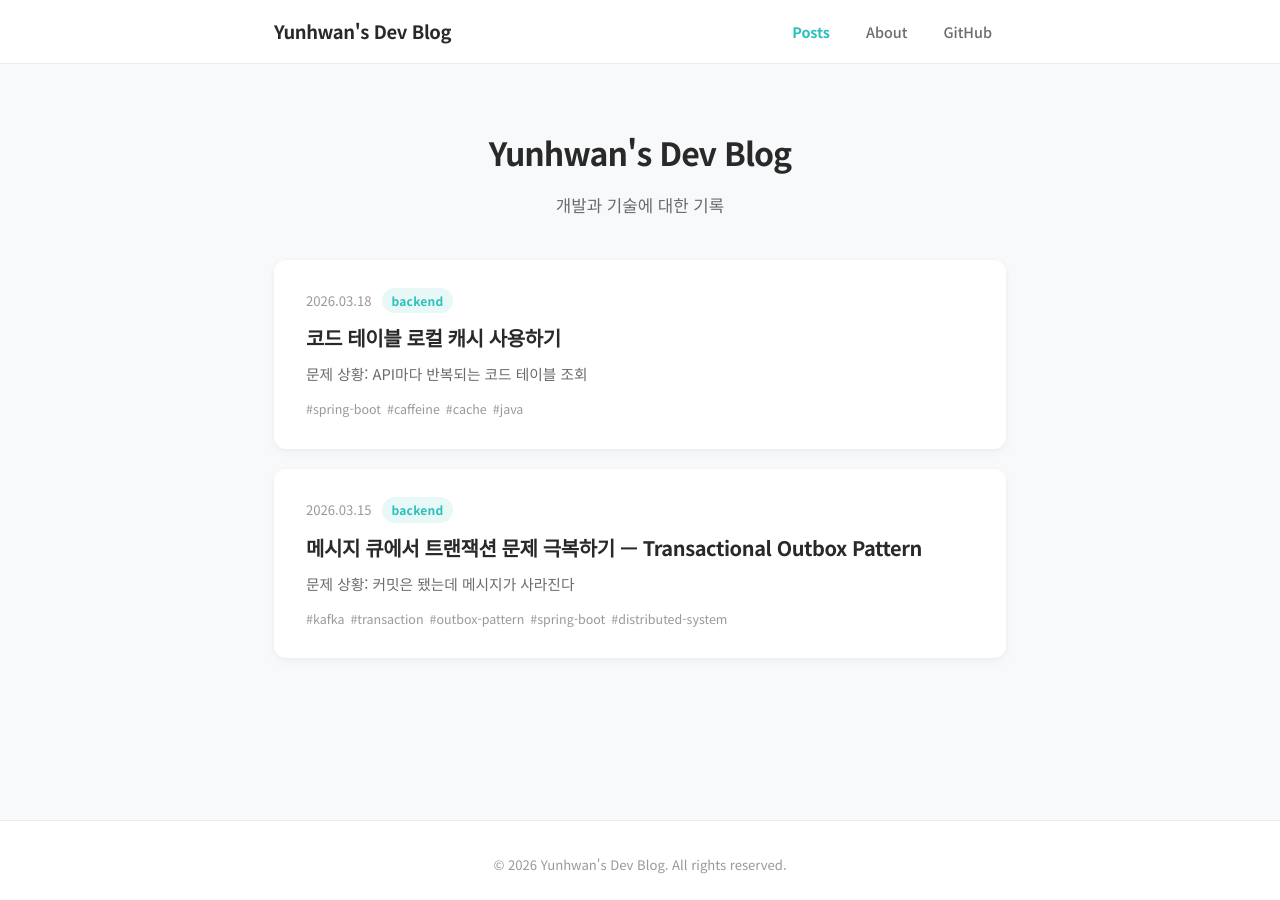
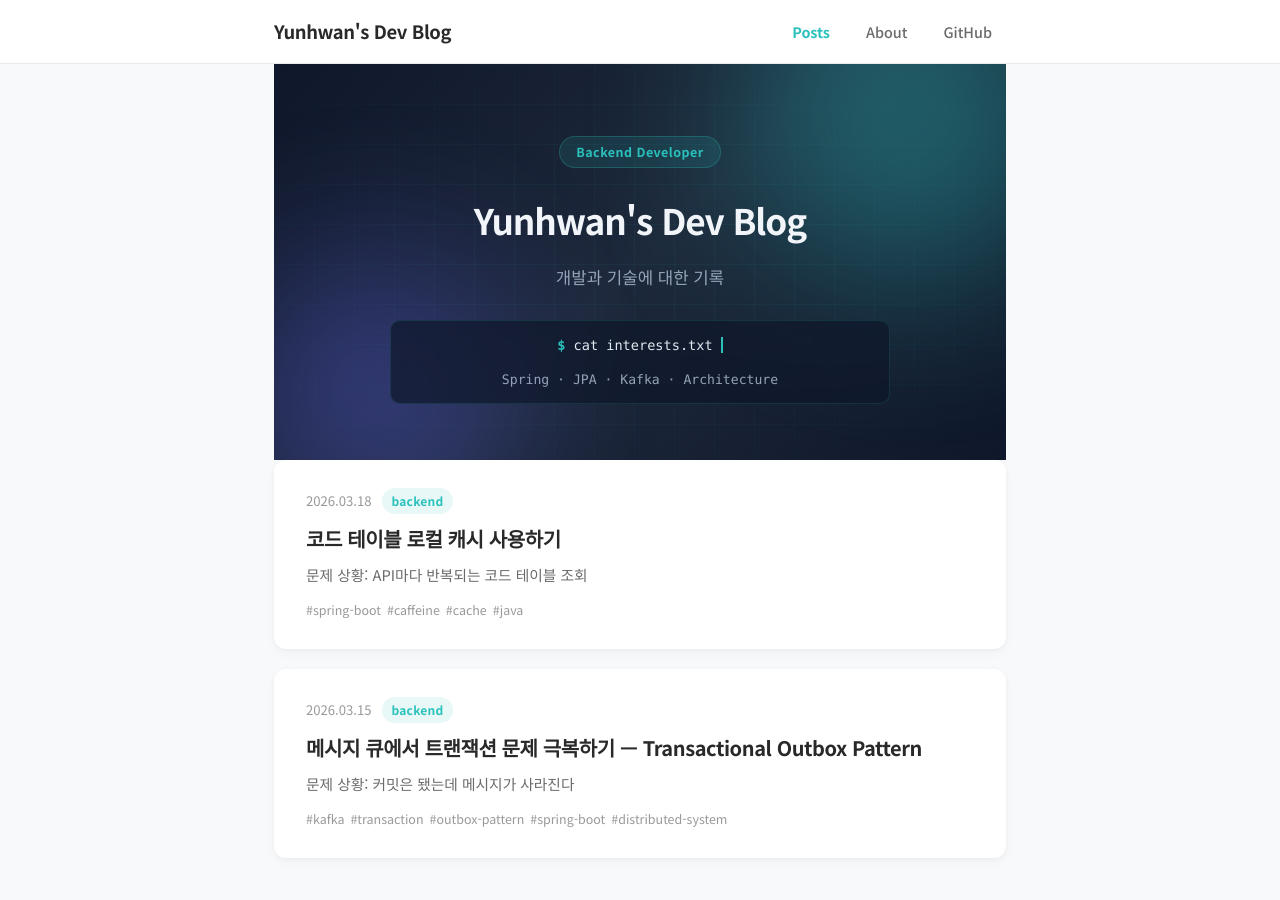
Before and after one commit to yunhwane/yunhwane.github.io, a Jekyll site: the page built from index.md, in a window 1280 px wide and 900 px high. Built offline with Jekyll 4.4.1, drawn with Linux system fonts in a browser that asks for light colours.

Commit message:
style: 히어로 배너를 다크 그라디언트 + 터미널 UI로 리디자인
Co-Authored-By: Claude Opus 4.6 (1M context) <noreply@anthropic.com>

```diff
--- a/_layouts/home.html
+++ b/_layouts/home.html
@@ -3,8 +3,22 @@ layout: default
 ---
 
 <section class="hero">
-  <h1 class="hero-title">{{ site.title }}</h1>
-  <p class="hero-desc">{{ site.description }}</p>
+  <div class="hero-bg">
+    <div class="hero-grid"></div>
+    <div class="hero-glow hero-glow--1"></div>
+    <div class="hero-glow hero-glow--2"></div>
+  </div>
+  <div class="hero-content">
+    <span class="hero-badge">Backend Developer</span>
+    <h1 class="hero-title">{{ site.title }}</h1>
+    <p class="hero-desc">{{ site.description }}</p>
+    <div class="hero-terminal">
+      <span class="terminal-prompt">$</span>
+      <span class="terminal-text">cat interests.txt</span>
+      <span class="terminal-cursor"></span>
+      <div class="terminal-output">Spring &middot; JPA &middot; Kafka &middot; Architecture</div>
+    </div>
+  </div>
 </section>
 
 <section class="post-list">
--- a/assets/css/style.css
+++ b/assets/css/style.css
@@ -128,22 +128,139 @@ img {
    Hero
    ============================================= */
 .hero {
-  padding: 60px 0 40px;
+  position: relative;
+  padding: 72px 24px 56px;
   text-align: center;
+  overflow: hidden;
+  background: linear-gradient(135deg, #0f172a 0%, #1e293b 50%, #0f172a 100%);
+}
+
+.hero-bg {
+  position: absolute;
+  inset: 0;
+  overflow: hidden;
+}
+
+.hero-grid {
+  position: absolute;
+  inset: 0;
+  background-image:
+    linear-gradient(rgba(42, 193, 188, 0.06) 1px, transparent 1px),
+    linear-gradient(90deg, rgba(42, 193, 188, 0.06) 1px, transparent 1px);
+  background-size: 40px 40px;
+  mask-image: radial-gradient(ellipse 70% 70% at 50% 50%, black 30%, transparent 100%);
+  -webkit-mask-image: radial-gradient(ellipse 70% 70% at 50% 50%, black 30%, transparent 100%);
+}
+
+.hero-glow {
+  position: absolute;
+  border-radius: 50%;
+  filter: blur(80px);
+  opacity: 0.4;
+  animation: glowFloat 8s ease-in-out infinite;
+}
+
+.hero-glow--1 {
+  width: 300px;
+  height: 300px;
+  background: var(--primary);
+  top: -80px;
+  right: -40px;
+  animation-delay: 0s;
+}
+
+.hero-glow--2 {
+  width: 250px;
+  height: 250px;
+  background: #6366f1;
+  bottom: -60px;
+  left: -30px;
+  animation-delay: -4s;
+}
+
+@keyframes glowFloat {
+  0%, 100% { transform: translate(0, 0) scale(1); }
+  50% { transform: translate(20px, -20px) scale(1.1); }
+}
+
+.hero-content {
+  position: relative;
+  z-index: 1;
+  max-width: var(--max-width);
+  margin: 0 auto;
+}
+
+.hero-badge {
+  display: inline-block;
+  padding: 4px 16px;
+  font-size: 0.78rem;
+  font-weight: 600;
+  color: var(--primary);
+  background: rgba(42, 193, 188, 0.12);
+  border: 1px solid rgba(42, 193, 188, 0.25);
+  border-radius: 20px;
+  letter-spacing: 0.04em;
+  margin-bottom: 20px;
 }
 
 .hero-title {
-  font-size: 2rem;
+  font-size: 2.2rem;
   font-weight: 700;
-  color: var(--text);
+  color: #f1f5f9;
   letter-spacing: -0.03em;
-  margin-bottom: 8px;
+  margin-bottom: 10px;
 }
 
 .hero-desc {
   font-size: 1.05rem;
-  color: var(--text-secondary);
+  color: #94a3b8;
   font-weight: 300;
+  margin-bottom: 28px;
+}
+
+.hero-terminal {
+  display: inline-flex;
+  align-items: center;
+  flex-wrap: wrap;
+  justify-content: center;
+  gap: 8px;
+  padding: 12px 24px;
+  background: rgba(15, 23, 42, 0.7);
+  border: 1px solid rgba(42, 193, 188, 0.15);
+  border-radius: 10px;
+  font-family: 'SF Mono', 'Fira Code', 'Consolas', monospace;
+  font-size: 0.85rem;
+  backdrop-filter: blur(8px);
+}
+
+.terminal-prompt {
+  color: var(--primary);
+  font-weight: 700;
+}
+
+.terminal-text {
+  color: #e2e8f0;
+}
+
+.terminal-cursor {
+  display: inline-block;
+  width: 2px;
+  height: 16px;
+  background: var(--primary);
+  animation: blink 1s step-end infinite;
+  vertical-align: middle;
+}
+
+@keyframes blink {
+  0%, 100% { opacity: 1; }
+  50% { opacity: 0; }
+}
+
+.terminal-output {
+  width: 100%;
+  color: #94a3b8;
+  font-size: 0.82rem;
+  margin-top: 2px;
 }
 
 /* =============================================
@@ -548,11 +665,16 @@ img {
   }
 
   .hero {
-    padding: 40px 0 24px;
+    padding: 48px 20px 36px;
   }
 
   .hero-title {
     font-size: 1.5rem;
+  }
+
+  .hero-terminal {
+    padding: 10px 16px;
+    font-size: 0.8rem;
   }
 
   .post-card-link {
@@ -604,6 +726,11 @@ img {
     font-size: 1.3rem;
   }
 
+  .hero-badge {
+    font-size: 0.72rem;
+    padding: 3px 12px;
+  }
+
   .post-title {
     font-size: 1.4rem;
   }
```
